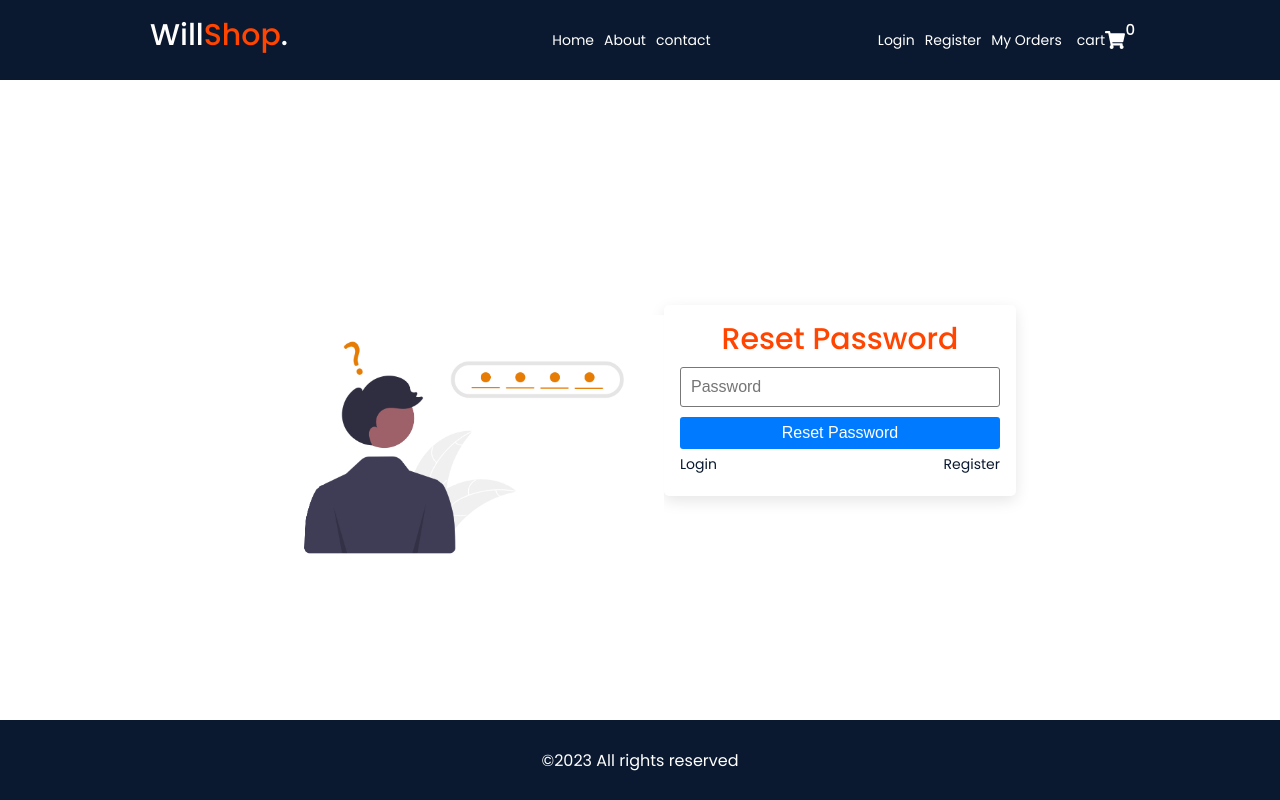
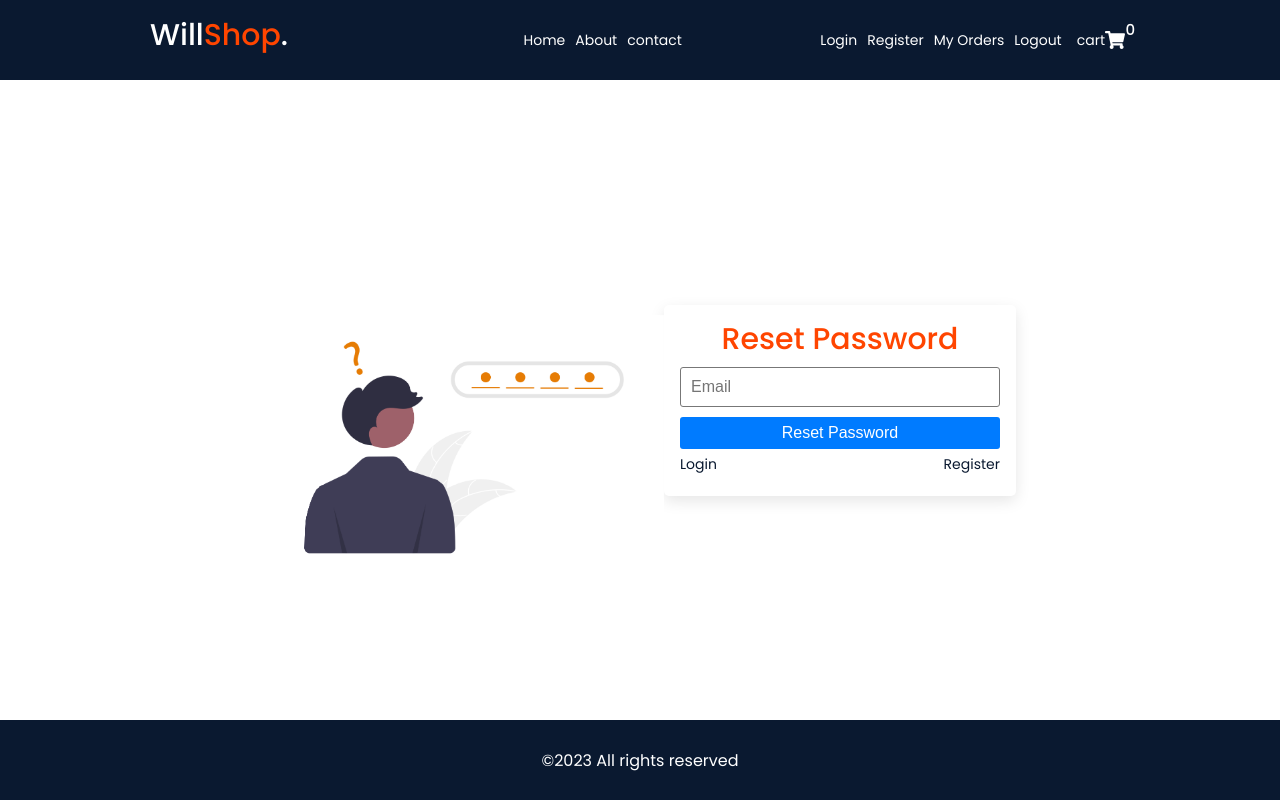
Before and after one commit to William-Hortone/user-management, a React (Create React App) app: page /reset in a window 1280 px wide. Built offline with nearby package versions, Linux system fonts and the light colour scheme.

Commit message:
added the logout and the reset  fonctionnalites

```diff
--- a/src/App.js
+++ b/src/App.js
@@ -2,10 +2,13 @@ import "./App.scss";
 import { Route, Routes } from "react-router-dom";
 import { Home, Contact, Admin, Login, Register, Reset } from "./pages";
 import { Header, Footer } from "./components";
+import { ToastContainer } from "react-toastify";
+import "react-toastify/dist/ReactToastify.css";
 
 function App() {
   return (
     <>
+      <ToastContainer />
       <Header />
       <Routes>
         <Route path="/" element={<Home />} />
--- a/src/components/header/Header.jsx
+++ b/src/components/header/Header.jsx
@@ -1,8 +1,11 @@
 import React, { useState } from "react";
 import styles from "./header.module.scss";
-import { Link, NavLink } from "react-router-dom";
+import { Link, NavLink, useNavigate } from "react-router-dom";
 import { FaShoppingCart, FaTimes } from "react-icons/fa";
 import { HiOutlineMenuAlt3 } from "react-icons/hi";
+import { signOut } from "firebase/auth";
+import { auth } from "../../firebase/config";
+import { toast } from "react-toastify";
 
 const logo = (
   <div className={styles.logo}>
@@ -26,6 +29,7 @@ const activeLink = ({ isActive }) => (isActive ? `${styles.active}` : "");
 
 const Header = () => {
   const [showMenu, setShowMenu] = useState(false);
+  const navigate = useNavigate();
 
   const handleToggleMenu = () => {
     setShowMenu(!showMenu);
@@ -33,6 +37,17 @@ const Header = () => {
 
   const hideMenu = () => {
     setShowMenu(false);
+  };
+
+  const handleLogout = () => {
+    signOut(auth)
+      .then(() => {
+        toast.success("logout successful");
+        navigate("/");
+      })
+      .catch((error) => {
+        toast.error(error.message);
+      });
   };
 
   return (
@@ -84,6 +99,9 @@ const Header = () => {
               <NavLink to="/order" className={activeLink}>
                 My Orders
               </NavLink>
+              <NavLink to="/order" onClick={handleLogout}>
+                Logout
+              </NavLink>
             </span>
             {cart}
           </div>
--- a/src/pages/auth/login/Login.jsx
+++ b/src/pages/auth/login/Login.jsx
@@ -5,9 +5,10 @@ import { Link, useNavigate } from "react-router-dom";
 import { FaGoogle } from "react-icons/fa";
 import Card from "../../../components/card/Card";
 import { auth } from "../../../firebase/config";
-import { signInWithEmailAndPassword } from "firebase/auth";
+import { signInWithEmailAndPassword, signInWithPopup } from "firebase/auth";
 import { toast } from "react-toastify";
 import { Loader } from "../../../components";
+import { GoogleAuthProvider } from "firebase/auth";
 
 const Login = () => {
   const [email, setEmail] = useState("");
@@ -30,10 +31,22 @@ const Login = () => {
         navigate("/");
       })
       .catch((error) => {
-        // const errorCode = error.code;
-        // const errorMessage = error.message;
         toast.error(error.message);
         setIsLoading(false);
+      });
+  };
+
+  // login with google
+  const provider = new GoogleAuthProvider();
+  const signInWithGoogle = () => {
+    signInWithPopup(auth, provider)
+      .then((result) => {
+        const user = result.user;
+        toast.success("login successful");
+        navigate("/");
+      })
+      .catch((error) => {
+        toast.error(error.message);
       });
   };
 
@@ -72,7 +85,10 @@ const Login = () => {
               </div>
               <p>-- or --</p>
             </form>
-            <button className="--btn --btn-danger --btn-block">
+            <button
+              onClick={signInWithGoogle}
+              className="--btn --btn-danger --btn-block"
+            >
               <FaGoogle color="#fff" /> Login with Google
             </button>
             <span className={styles.register}>
--- a/src/pages/auth/register/Register.jsx
+++ b/src/pages/auth/register/Register.jsx
@@ -3,13 +3,13 @@ import styles from "../auth.module.scss";
 import Card from "../../../components/card/Card";
 import { Link, useNavigate } from "react-router-dom";
 import registerImg from "../../../assets/register.png";
-import { ToastContainer, toast } from "react-toastify";
-import "react-toastify/dist/ReactToastify.css";
+
 import { createUserWithEmailAndPassword } from "firebase/auth";
 import { Loader } from "../../../components";
 import { auth } from "../../../firebase/config";
 
 import { useState } from "react";
+import { toast } from "react-toastify";
 
 const Register = () => {
   const [email, setEmail] = useState("");
@@ -42,7 +42,6 @@ const Register = () => {
 
   return (
     <>
-      <ToastContainer />
       {isLoading && <Loader />}
       <section className={`container ${styles.auth}`}>
         <Card>
--- a/src/pages/auth/reset/Reset.jsx
+++ b/src/pages/auth/reset/Reset.jsx
@@ -1,21 +1,51 @@
-import React from "react";
+import React, { useState } from "react";
 import styles from "../auth.module.scss";
 import Card from "../../../components/card/Card";
 import { Link } from "react-router-dom";
 import resetImg from "../../../assets/forgot.png";
+import { sendPasswordResetEmail } from "firebase/auth";
+import { auth } from "../../../firebase/config";
+import { toast } from "react-toastify";
+import { Loader } from "../../../components";
 
 const Reset = () => {
+  const [email, setEmail] = useState("");
+  const [isLoading, setIsLoading] = useState(false);
+
+  const handleResetpassword = (e) => {
+    e.preventDefault();
+    setIsLoading(true);
+
+    sendPasswordResetEmail(auth, email)
+      .then(() => {
+        setIsLoading(false);
+        toast.success("Please check your email");
+      })
+      .catch((error) => {
+        setIsLoading(false);
+        toast.error(error.message);
+      });
+  };
+
   return (
+    <>
+      {isLoading && <Loader />}
       <section className={`container ${styles.auth}`}>
         <div className={styles.img}>
-        <img src={resetImg} alt="Login image" width="400" />
+          <img src={resetImg} alt="Login" width="400" />
         </div>
         <Card>
           <div className={styles.form}>
             <h2>Reset Password</h2>
-          <form>
-            <input type="password" placeholder="Password" required />
-            <button className="--btn --btn-primary --btn-block">
+            <form onSubmit={handleResetpassword}>
+              <input
+                type="text"
+                placeholder="Email"
+                required
+                value={email}
+                onChange={(e) => setEmail(e.target.value)}
+              />
+              <button type="submit" className="--btn --btn-primary --btn-block">
                 Reset Password
               </button>
               <div className={styles.links}>
@@ -26,6 +56,7 @@ const Reset = () => {
           </div>
         </Card>
       </section>
+    </>
   );
 };
 
```
Lines whose indentation alone changed are shown as unchanged.
